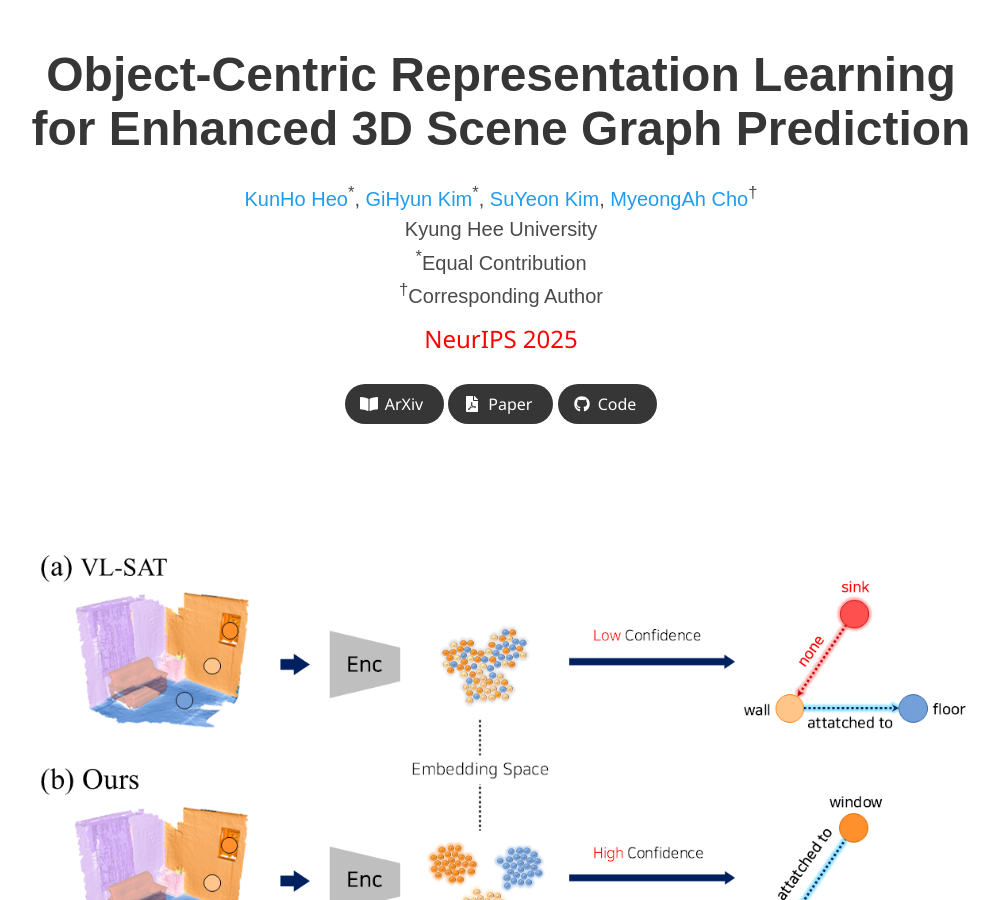
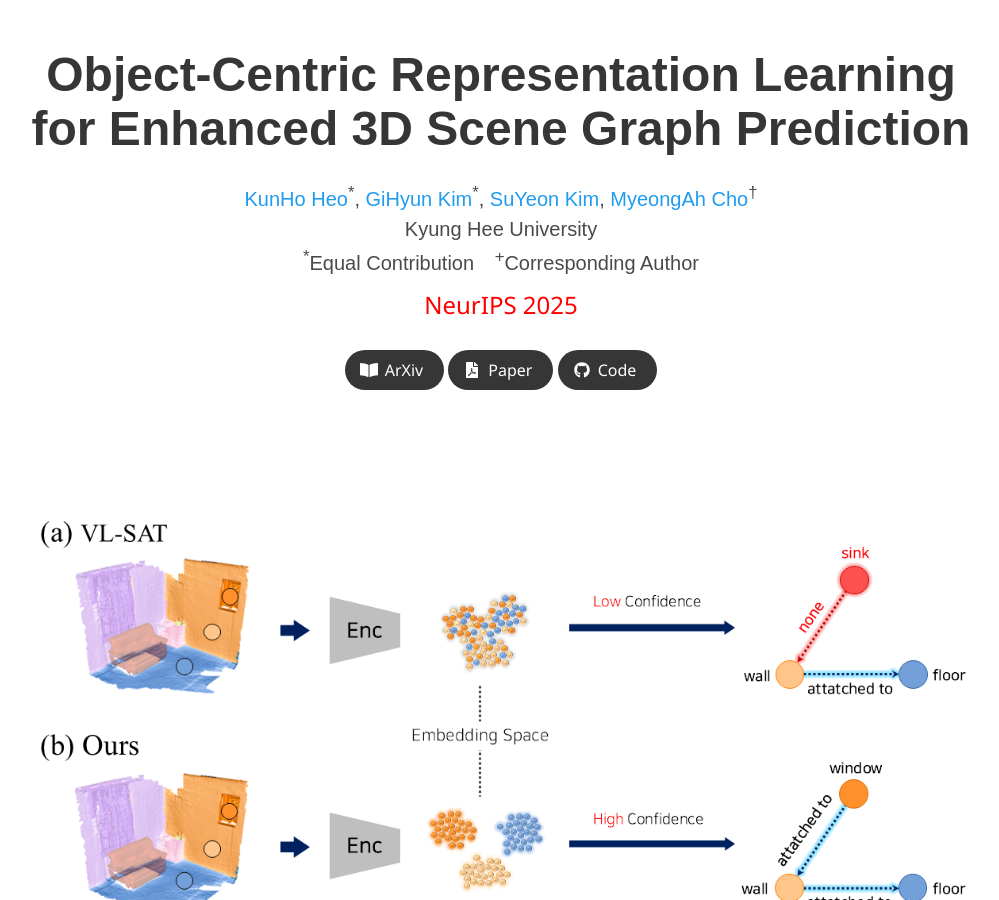
Before and after one commit to VisualScienceLab-KHU/OCRL-3DSSG, a Jekyll site: the page built from index.md, in a window 1280 px wide and 900 px high. Shown: the whole window, without its empty margins (139-1138 px from the left). Built offline with Jekyll 4.4.1, drawn with Linux system fonts in a browser that asks for light colours; some web fonts are replaced.

Commit message:
Feat: mod

```diff
--- a/_layouts/project_page.html
+++ b/_layouts/project_page.html
@@ -72,11 +72,8 @@
             <span class="author-block">
               <sup>*</sup>Equal Contribution
             </span>
-          </div>
-
-          <div class="is-size-5 publication-authors">
-            <span class="author-block">
-              <sup>†</sup>Corresponding Author
+            <span class="author-block" style="margin-left: 15px;">
+              <sup>+</sup>Corresponding Author
             </span>
           </div>
 
--- a/index.md
+++ b/index.md
@@ -30,7 +30,7 @@ scores and more accurate object classifications. Consequently, relationship pred
     <div class="column is-four-fifths">
     <h2 class="title is-3">Video (To be updated)</h2>
     <div class="publication-video">
-        <iframe width="560" height="315" src="https://www.youtube.com/watch?v=In2DISyMTnM" title="YouTube video player" frameborder="0" allow="accelerometer; autoplay; clipboard-write; encrypted-media; gyroscope; picture-in-picture; web-share" referrerpolicy="strict-origin-when-cross-origin" allowfullscreen></iframe>
+        <iframe width="560" height="315" src="https://www.youtube.com/embed/uOcGY30gyWo?si=kHtYxoPXDGX9fHxK" title="YouTube video player" frameborder="0" allow="accelerometer; autoplay; clipboard-write; encrypted-media; gyroscope; picture-in-picture; web-share" referrerpolicy="strict-origin-when-cross-origin" allowfullscreen></iframe>
     </div>
     </div>
 </div>
```
